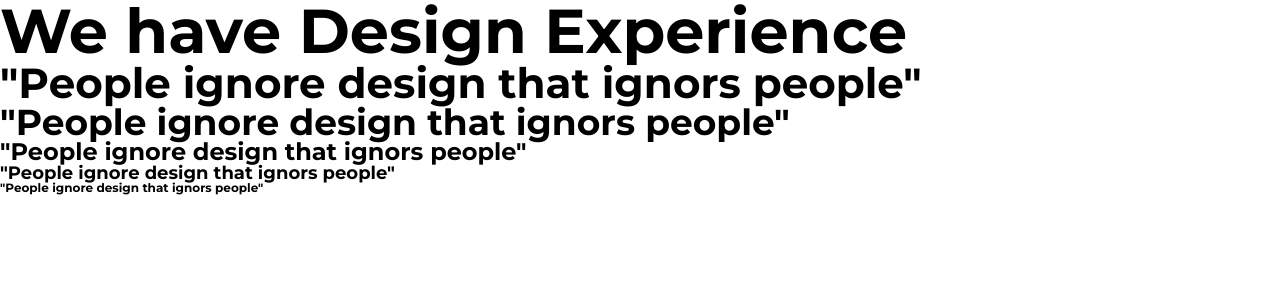
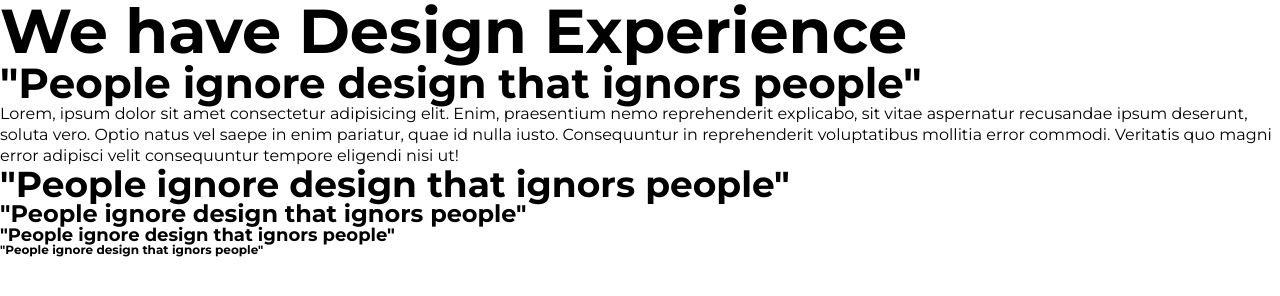
Before and after one commit to agnos-goncalves/site-portifolio-albatroz, a plain HTML site: page assets/components/titles.html in a window 1280 px wide. Drawn offline with Linux system fonts and the light colour scheme.

Commit message:
Adicionando parágrafos

```diff
--- a/assets/components/titles.html
+++ b/assets/components/titles.html
@@ -27,6 +27,14 @@
   <body>
     <h1 class="title">We have Design Experience</h1>
     <h2 class="title">"People ignore design that ignors people"</h2>
+    <p class="texto">
+      Lorem, ipsum dolor sit amet consectetur adipisicing elit. Enim,
+      praesentium nemo reprehenderit explicabo, sit vitae aspernatur recusandae
+      ipsum deserunt, soluta vero. Optio natus vel saepe in enim pariatur, quae
+      id nulla iusto. Consequuntur in reprehenderit voluptatibus mollitia error
+      commodi. Veritatis quo magni error adipisci velit consequuntur tempore
+      eligendi nisi ut!
+    </p>
     <h3 class="title">"People ignore design that ignors people"</h3>
     <h4 class="title">"People ignore design that ignors people"</h4>
     <h5 class="title">"People ignore design that ignors people"</h5>
--- a/assets/css/style.css
+++ b/assets/css/style.css
@@ -34,6 +34,11 @@ h6.title {
   font-size: 12px;
 }
 
+.texto {
+  font-size: 16px;
+  line-height: 1.3rem;
+}
+
 /* BUTTONS  */
 .btn-primary {
   background-color: #8873ef;
```
